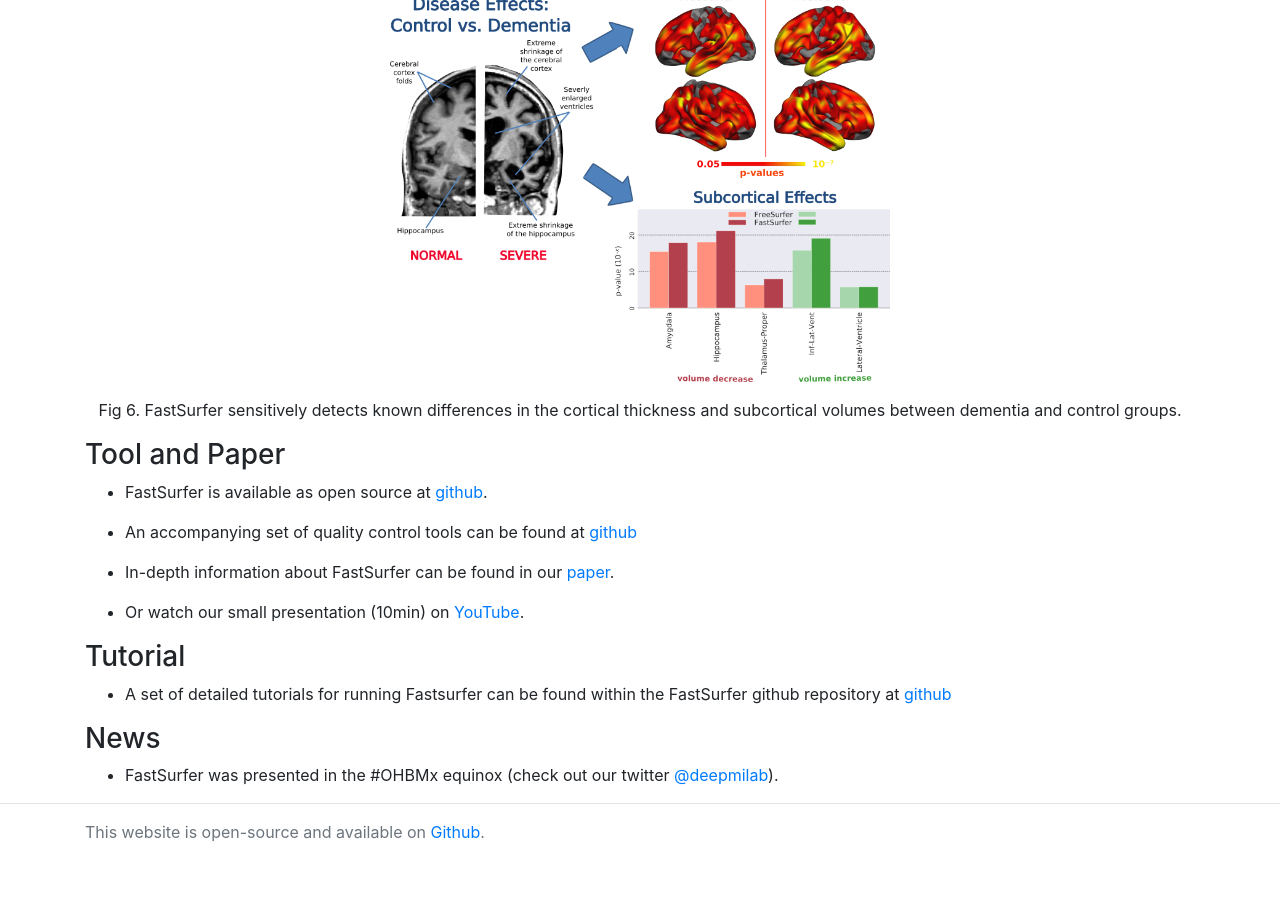
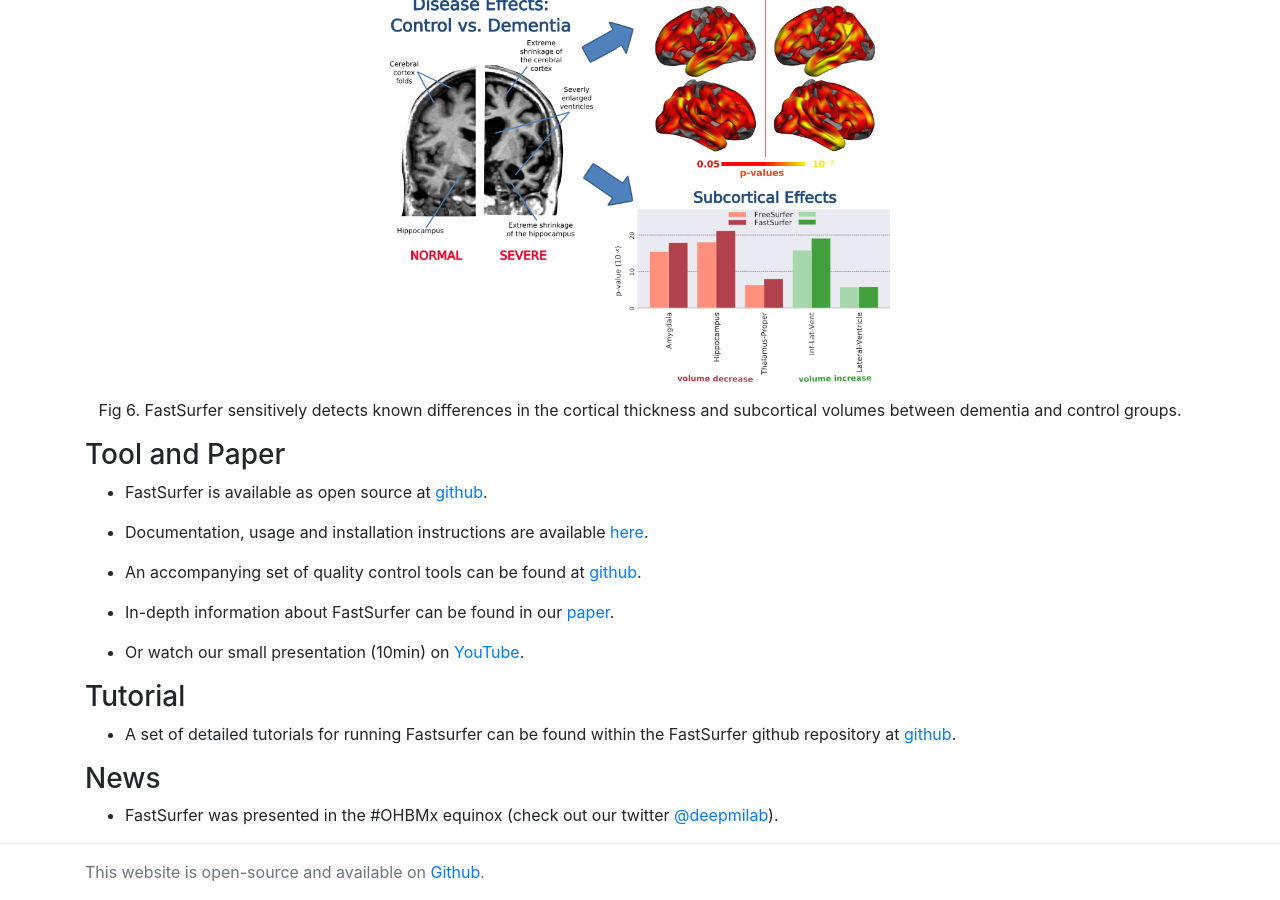
Before and after one commit to Deep-MI/Deep-MI.github.io, a Jekyll site: the page built from research/fastsurfer.md, in a window 1280 px wide and 900 px high, scrolled down 3883 px. Built offline with Jekyll 4.4.1, drawn with Linux system fonts in a browser that asks for light colours; nearby versions of some CDN libraries; comment, search, counter and statistics services are not loaded; before the commit the page ends 4743 px from its top, so only the background shows below that.

Commit message:
add link to fastsurfer sphinx doc

```diff
--- a/research/fastsurfer.md
+++ b/research/fastsurfer.md
@@ -146,7 +146,9 @@ thickness and subcortical volumes between dementia and control groups.
 
 - FastSurfer is available as open source at [github](https://github.com/deep-mi/FastSurfer).
 
-- An accompanying set of quality control tools can be found at [github](https://github.com/deep-mi/qatools-python)
+- Documentation, usage and installation instructions are available [here](/FastSurfer).
+
+- An accompanying set of quality control tools can be found at [github](https://github.com/deep-mi/qatools-python).
 
 - In-depth information about FastSurfer can be found in our [paper](https://doi.org/10.1016/j.neuroimage.2020.117012).
 
@@ -154,7 +156,7 @@ thickness and subcortical volumes between dementia and control groups.
 
 ### Tutorial
 
-- A set of detailed tutorials for running Fastsurfer can be found within the FastSurfer github repository at [github](https://github.com/deep-mi/FastSurfer/tree/master/Tutorial)
+- A set of detailed tutorials for running Fastsurfer can be found within the FastSurfer github repository at [github](https://github.com/deep-mi/FastSurfer/tree/master/Tutorial).
 
 ### News
 - FastSurfer was presented in the #OHBMx equinox (check out our twitter [@deepmilab](https://twitter.com/deepmilab)).
```
